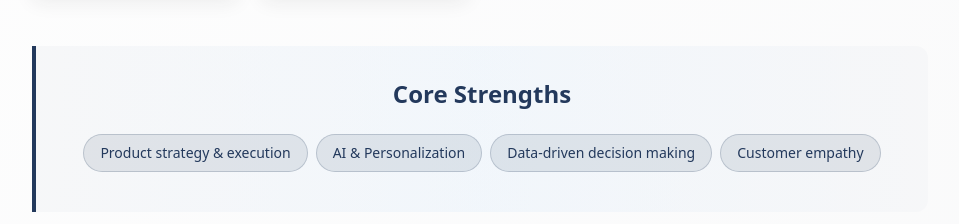
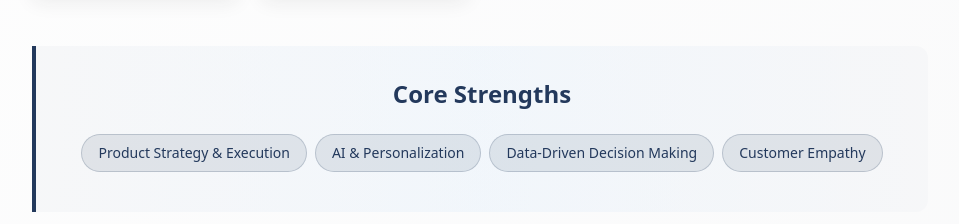
Before and after one commit to arushimishra3-design/path-portray, a React (Vite) app: page / in a window 1280 px wide. Shown: the part 1460-1684 px from the top of the page, without its empty margins (160-1119 px from the left). Built offline with nearby package versions, Linux system fonts and the light colour scheme.

Commit message:
Apply camel case to core strengths
Applied camel case capitalization to the core strengths section, ensuring the formatting and verbiage remain consistent with previous changes.

```diff
--- a/src/components/AboutSection.tsx
+++ b/src/components/AboutSection.tsx
@@ -62,10 +62,10 @@ const AboutSection = () => {
                 <h3 className="text-2xl font-semibold text-primary mb-6 text-center">Core Strengths</h3>
                 <div className="flex flex-nowrap gap-2 justify-center overflow-x-auto pb-2">
                   {[
-                    "Product strategy & execution",
+                    "Product Strategy & Execution",
                     "AI & Personalization",
-                    "Data-driven decision making",
-                    "Customer empathy"
+                    "Data-Driven Decision Making",
+                    "Customer Empathy"
                   ].map((strength, index) => (
                     <span
                       key={strength}
```
